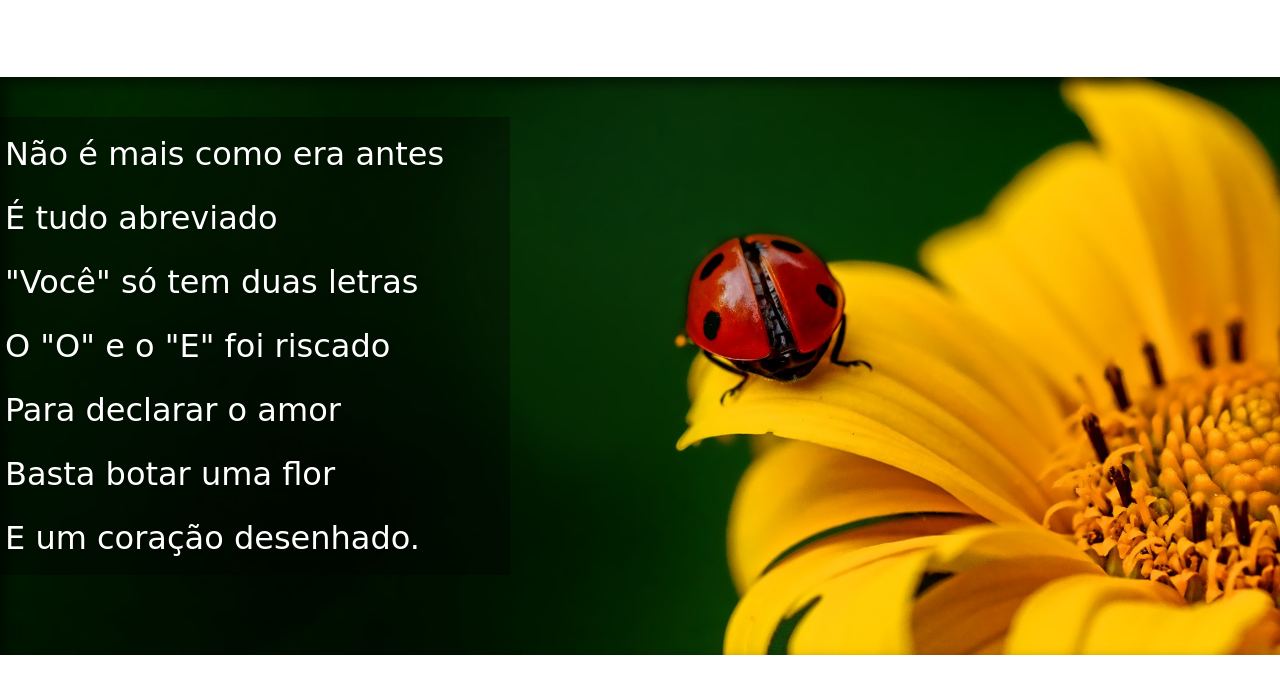
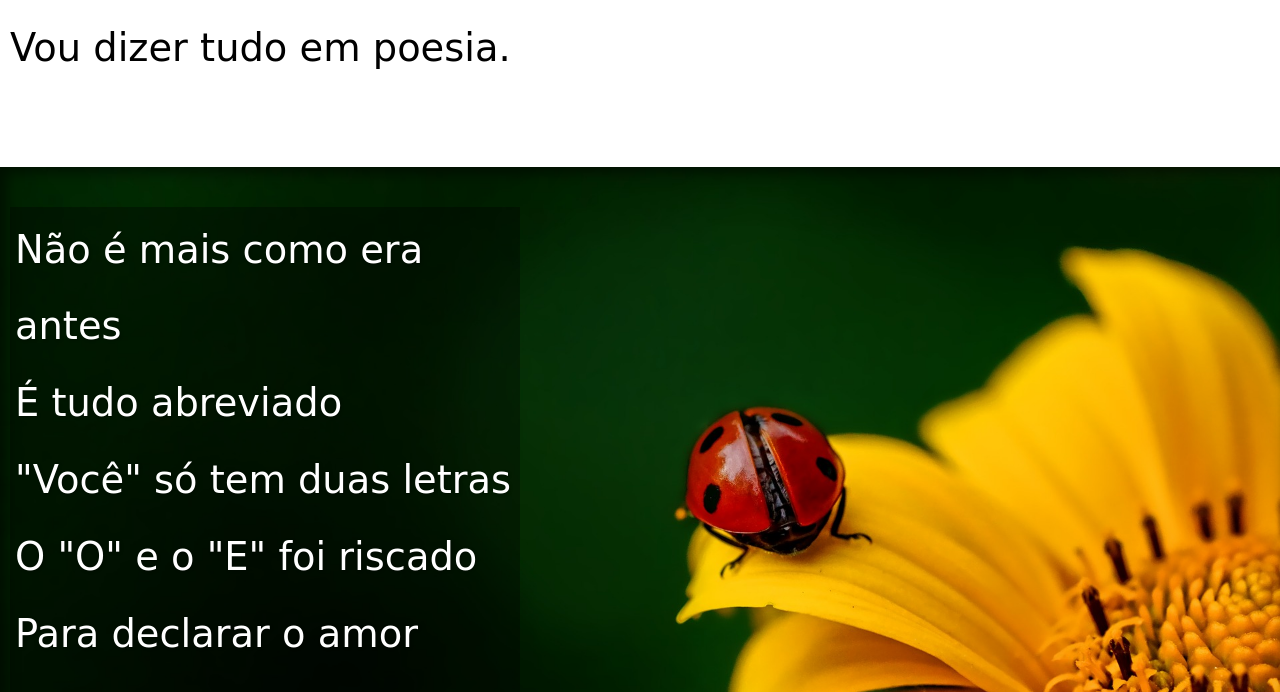
Before and after one commit to HigorChristian/projeto-cordel, a plain HTML site: page index.html in a window 1280 px wide. Shown: the part 687-1379 px from the top of the page. Drawn offline with Linux system fonts and the light colour scheme.

Commit message:
Update style.css

```diff
--- a/estilo/style.css
+++ b/estilo/style.css
@@ -60,9 +60,10 @@ a:hover{
 }
 
 main section{
+    padding-left: 10px;
     padding-top: 5vh;
     padding-bottom: 10vh;
-    font-size: 2.5vw;
+    font-size: 3vw;
     font-family: var(--fonte-texto);
     line-height: 2em;
 }
@@ -72,7 +73,7 @@ section.normal{
 }
 
 section.imagem{
-    background-color: rgba(0, 0, 0, 0.166);
+    background-color: rgba(0, 0, 0, 0.077);
     color: white;
     box-shadow: inset 6px 6px 13px rgba(0, 0, 0, 0.521);
     background-size: cover;
```
